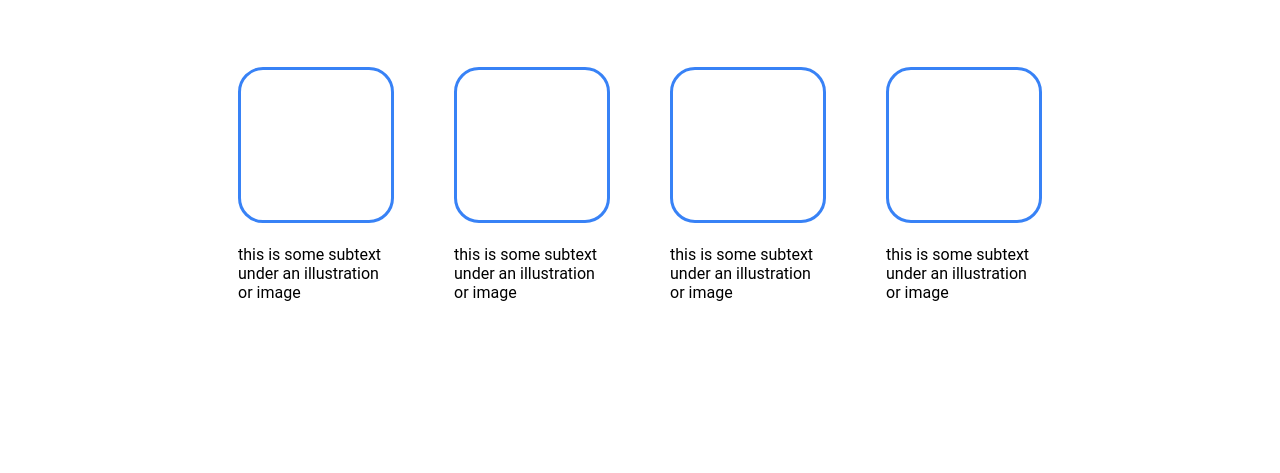
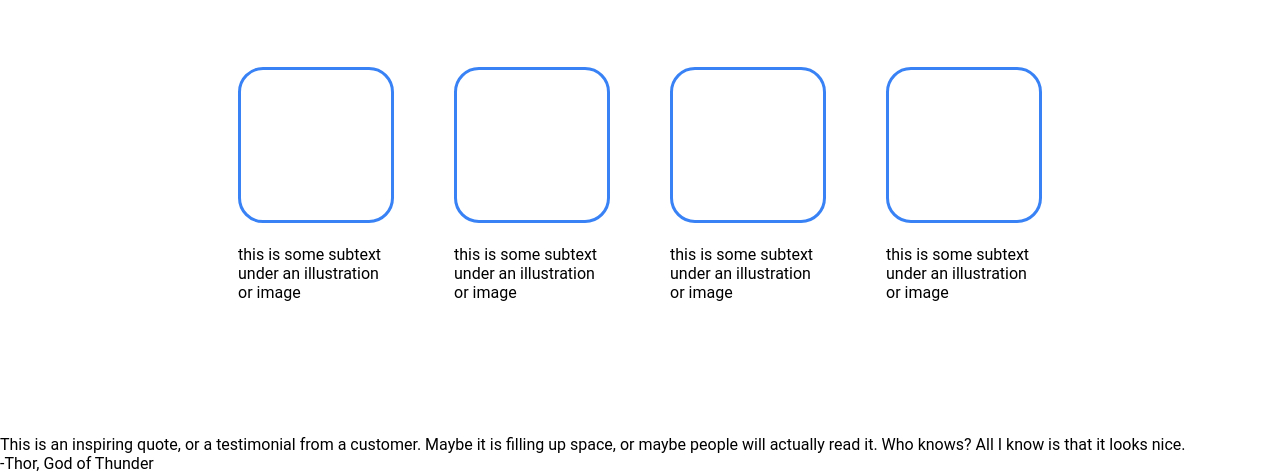
Before and after one commit to SoggyDoggie/landing-page, a plain HTML site: page index.html in a window 1280 px wide. Shown: the part 646-1119 px from the top of the page. Before the commit the page ends 1081 px from the top, so only its background shows below. Drawn offline with Linux system fonts and the light colour scheme.

Commit message:
Add divs and content for quote section

```diff
--- a/index.html
+++ b/index.html
@@ -29,8 +29,10 @@
              <div class = "top-main-image">
             <h4 class = "placeholder">this is a placeholder for an image</h4>
             </div>
+        </div>
     </div>
-    </div>
+
+
 
     <div class ="info">
 
@@ -58,5 +60,14 @@
             </div>
         </div>
      </div>
+
+
+     <div class="quote-container">
+        <p class ="quote">
+            This is an inspiring quote, or a testimonial from a customer. Maybe it is filling up space, or maybe people will actually read it. Who knows? All I know is that it looks nice.
+        </p>
+
+        <p class ="credit">-Thor, God of Thunder</p>
+     </div>
 </body>
 </html>
--- a/style.css
+++ b/style.css
@@ -150,3 +150,19 @@
                 display: flex;
                 flex-wrap: wrap;
             }
+
+
+
+
+
+.quote-container{
+
+}
+
+    .quote{
+
+    }
+
+    .credit{
+
+    }
```
